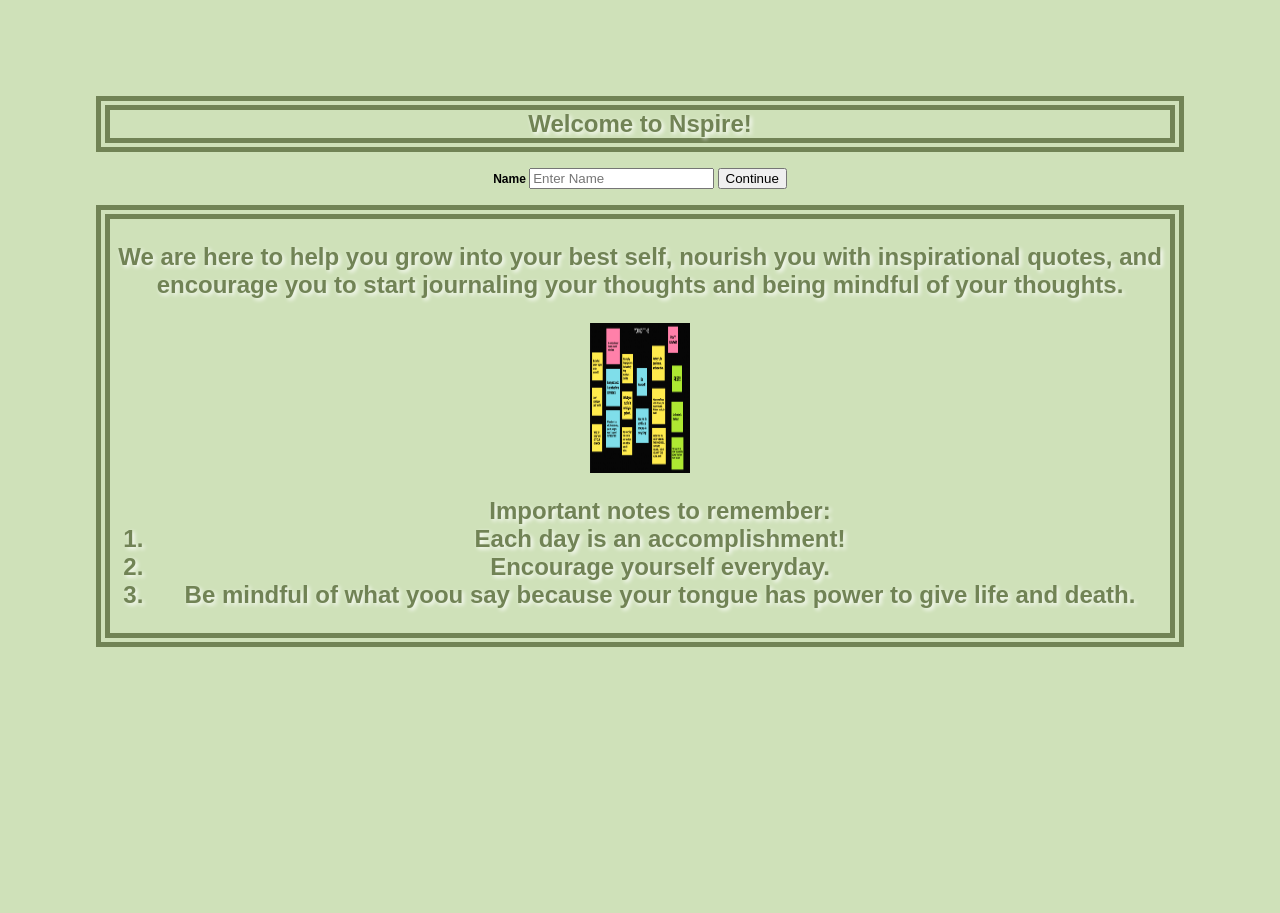
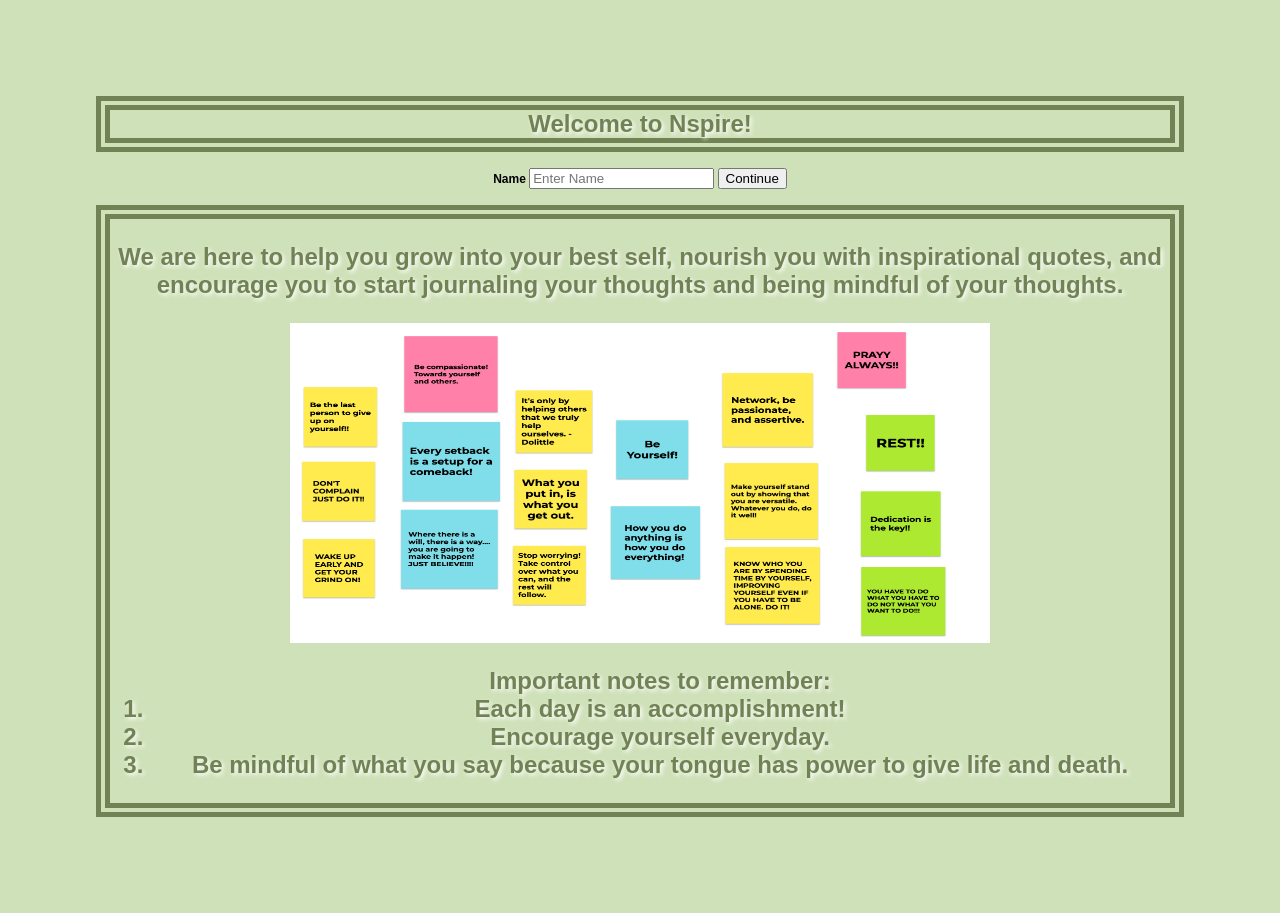
Before and after one commit to ctagne0819/nspire, a Flask app: page / in a window 1280 px wide. Before the commit the page ends 800 px from the top, so only its background shows below. Run offline with Flask 2, Linux system fonts and the light colour scheme.

Commit message:
Updated image showing up,index.html page color updated, api up and working!

```diff
--- a/templates/index.html
+++ b/templates/index.html
@@ -19,11 +19,11 @@
 <h1>
     <p> We are here to help you grow into your best self,
         nourish you with inspirational quotes, and encourage you to start journaling your thoughts and being mindful of your thoughts.</p>
-    <img src = '/nspire/goals.png' width = '100' height = '150'>
+    <img src = '/static/goalsw.png' width = '700' height = '320'>
     <ol> Important notes to remember:
         <li>Each day is an accomplishment!</li>
         <li>Encourage yourself everyday.</li>
-        <li>Be mindful of what yoou say because your tongue has power to give life and death.</li>
+        <li>Be mindful of what you say because your tongue has power to give life and death.</li>
     </ol>
 </h1>
 </body>
```
Also changed, not shown: static/goals.png (renamed from goals.png), static/goalsw.png (added).
